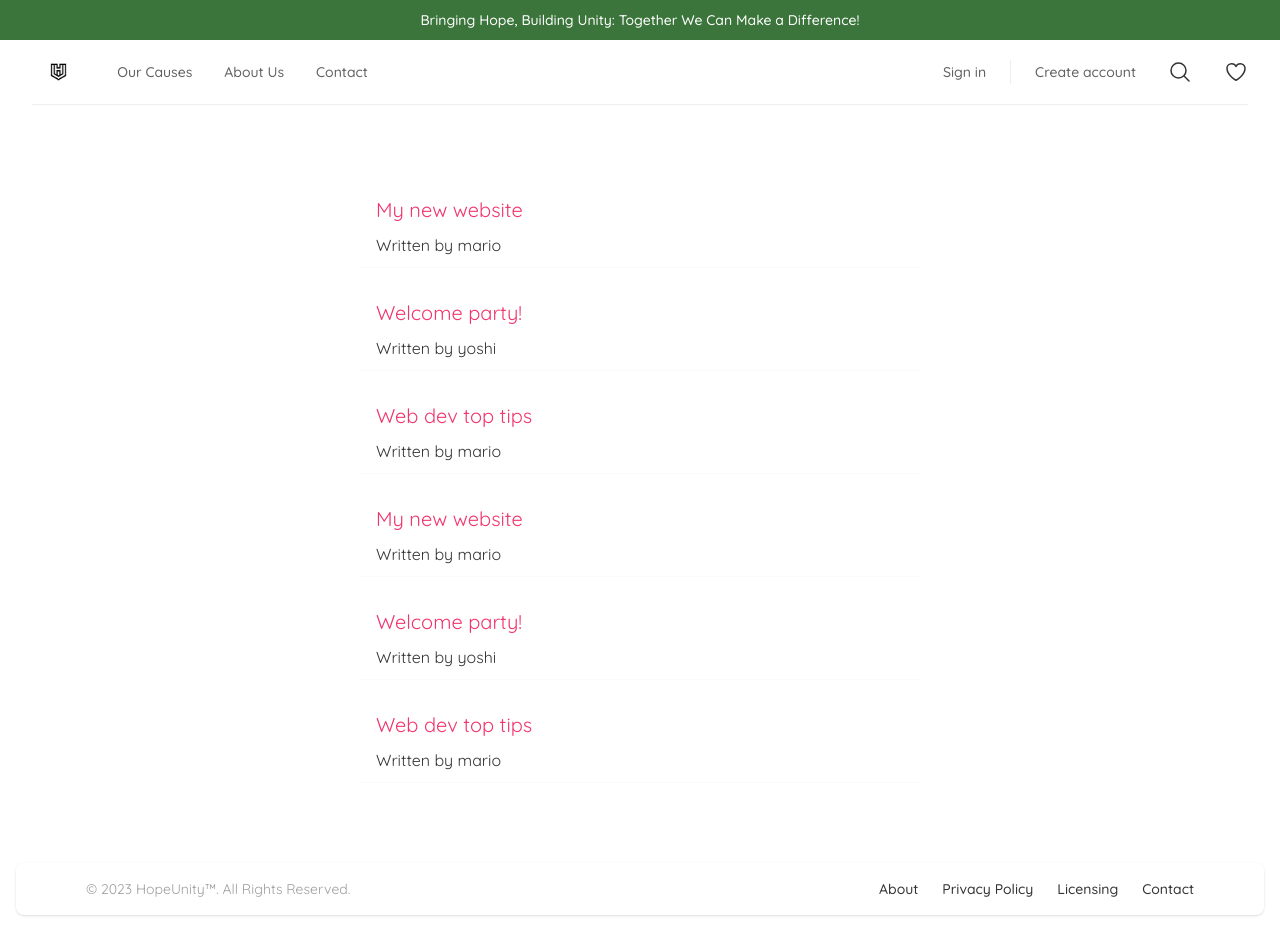
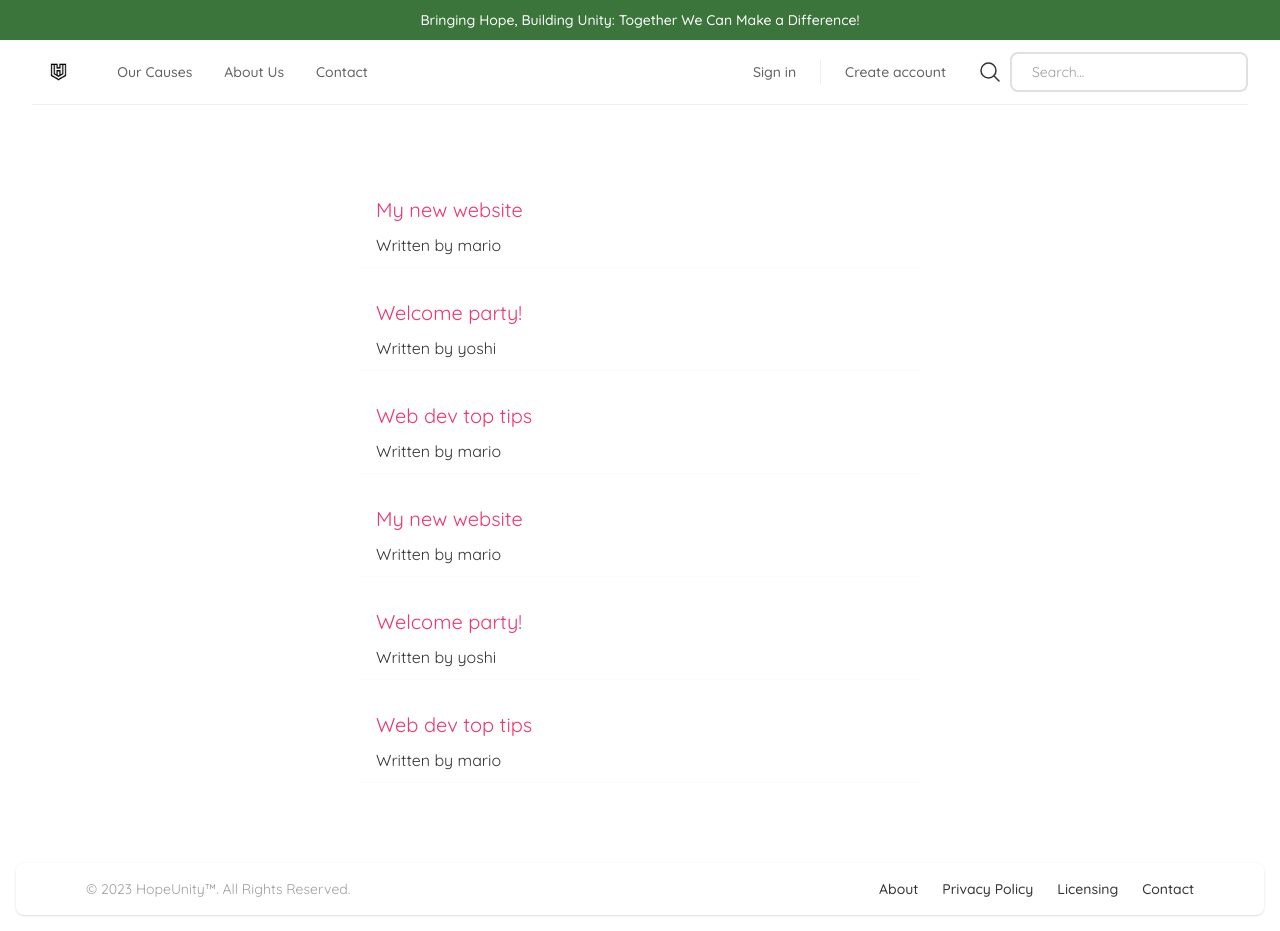
Before and after one commit to KizzleMcBizzle/FrontEnd-Charity-Website, a React (Create React App) app: page / in a window 1280 px wide. Both pictures are taken after a click on the link "Search". Built offline with nearby package versions, Linux system fonts and the light colour scheme.

Commit message:
Update Navbar2.js

```diff
--- a/src/Navbar2.js
+++ b/src/Navbar2.js
@@ -72,6 +72,12 @@ function classNames(...classes) {
 
 export default function Example() {
     const [open, setOpen] = useState(false)
+    const [isSearchOpen, setIsSearchOpen] = useState(false); // Add this line
+
+    const toggleSearch = () => { // Add this function
+        setIsSearchOpen(!isSearchOpen);
+    };
+
 
     return (
         <div className="bg-white">
@@ -327,19 +333,23 @@ export default function Example() {
 
                                 {/* Search */}
                                 <div className="flex lg:ml-6">
-                                    <a href="#" className="p-2 text-gray-400 hover:text-gray-500">
+                                    <a href="#" className="p-2 text-gray-400 hover:text-gray-500"
+                                       onClick={toggleSearch}>
                                         <span className="sr-only">Search</span>
-                                        <MagnifyingGlassIcon className="h-6 w-6" aria-hidden="true" />
+                                        <MagnifyingGlassIcon className="h-6 w-6" aria-hidden="true"/>
                                     </a>
+                                    {isSearchOpen && (
+                                        <div className="transition-all duration-500 ease-in-out">
+                                            <input
+                                                type="text"
+                                                className="border-2 border-gray-300 bg-white h-10 px-5 pr-16 rounded-lg text-sm focus:outline-none focus:border-custom-green"
+                                                placeholder="Search..."
+                                            />
+                                        </div>
+                                    )}
                                 </div>
 
                                 {/* Notifications */}
-                                <div className="ml-4 flow-root lg:ml-6">
-                                    <a href="#" className="p-2 text-gray-400 hover:text-gray-500">
-                                        <span className="sr-only">View notifications</span>
-                                        <HeartIcon className="h-6 w-6" aria-hidden="true" />
-                                    </a>
-                                </div>
                             </div>
                         </div>
                     </div>
```
